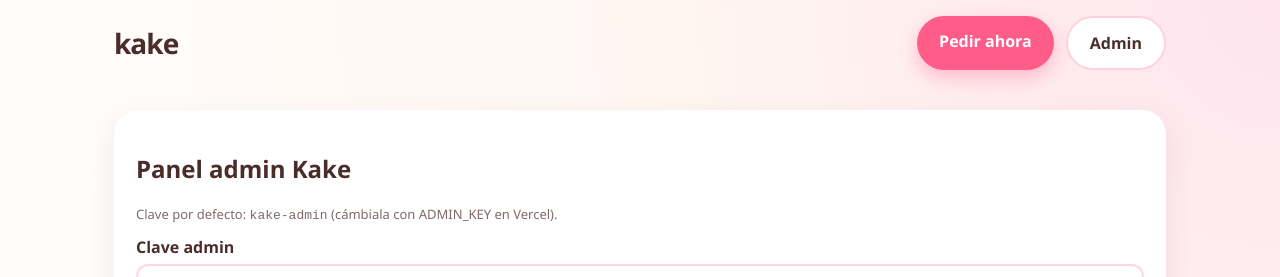
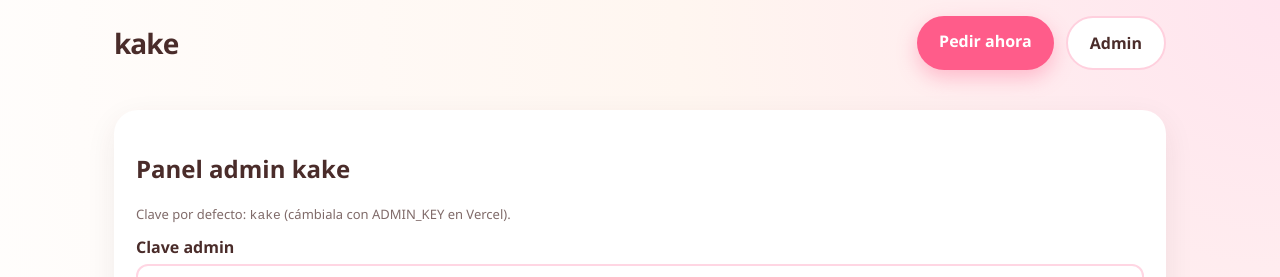
Before and after one commit to yuliozp/kake-app, a Next.js app: page /admin in a window 1280 px wide. Shown: the top 277 px of the page. Built offline with nearby package versions, Linux system fonts and the light colour scheme.

Commit message:
Textos admin kake

```diff
--- a/app/admin/page.js
+++ b/app/admin/page.js
@@ -44,8 +44,8 @@
   return (
     <main className="wrap">
       <div className="card">
-        <h2>Panel admin Kake</h2>
-        <p className="note">Clave por defecto: <code>kake-admin</code> (cámbiala con ADMIN_KEY en Vercel).</p>
+        <h2>Panel admin kake</h2>
+        <p className="note">Clave por defecto: <code>kake</code> (cámbiala con ADMIN_KEY en Vercel).</p>
         <label>Clave admin</label>
         <input value={key} onChange={(e) => setKey(e.target.value)} />
         <button className="btn" style={{ marginTop: 12 }} onClick={load}>Entrar</button>
```
